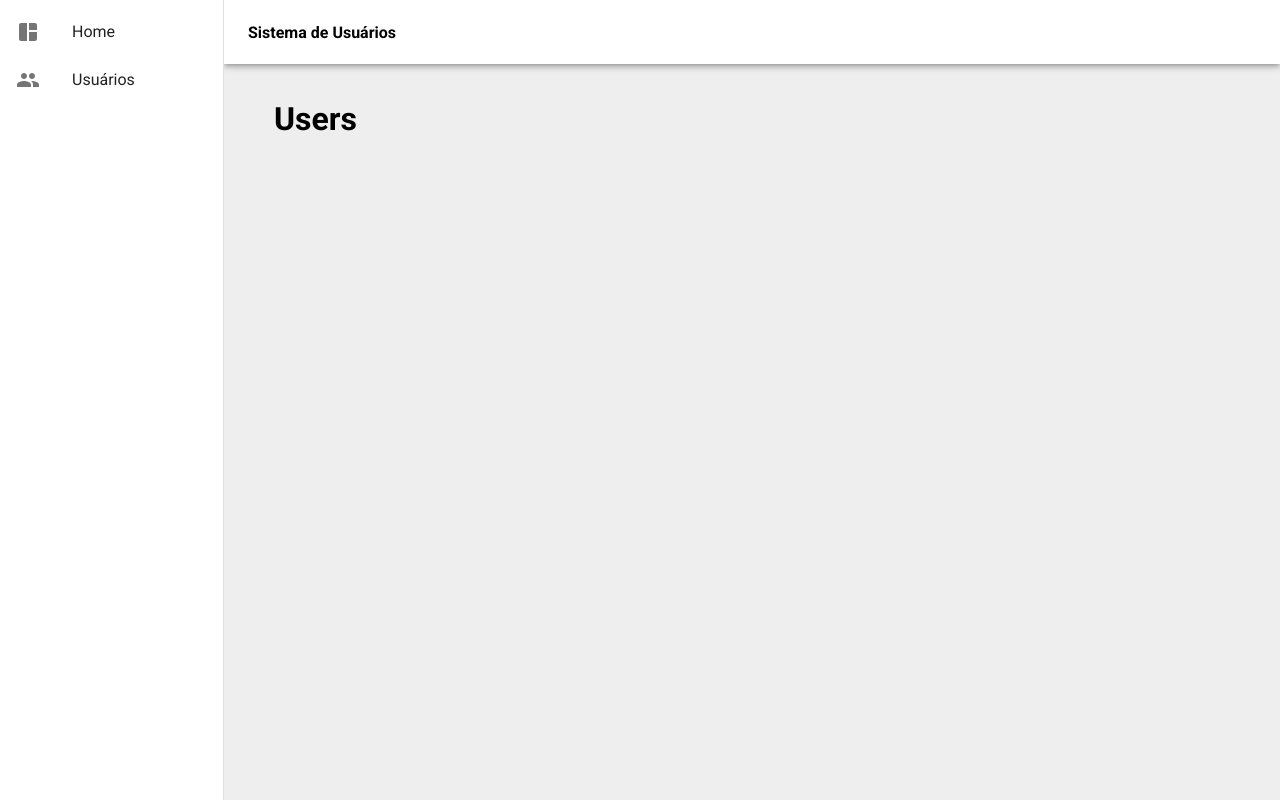
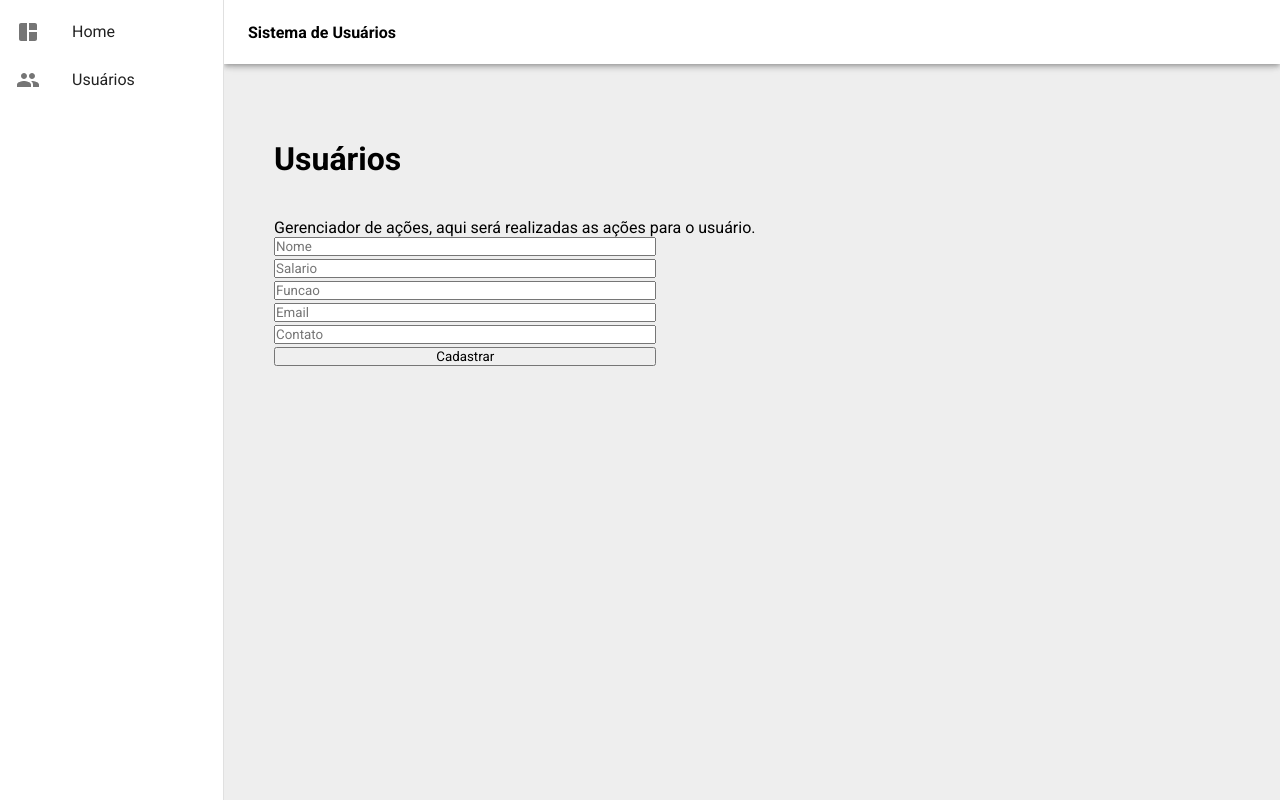
Before and after one commit to cielioqueiroz/crud-user-react, a React (Vite) app: page /users in a window 1280 px wide. Built offline with nearby package versions, Linux system fonts and the light colour scheme.

Commit message:
criando formulario e adicionando metodo de cadastro

```diff
--- a/src/pages/Home.jsx
+++ b/src/pages/Home.jsx
@@ -1,3 +1,4 @@
+import { useEffect, useState } from "react";
 import {
   Box,
   Paper,
@@ -8,7 +9,7 @@ import {
   TableHead,
   TableRow,
 } from "@mui/material";
-import { useEffect, useState } from "react";
+import PageHeader from "../components/PageHeader";
 import supabase from "./../api/supabase";
 import formater from "../helpers/global";
 
@@ -19,7 +20,7 @@ function Home() {
   const [users, setUsers] = useState([]);
 
   useEffect(() => {
-    return getUsers();
+    getUsers();
   }, []);
 
   async function getUsers() {
@@ -54,17 +55,10 @@ function Home() {
           height: "25%",
         }}
       >
-        <h2
-          style={{
-            padding: "40px 0",
-            fontSize: "2rem",
-          }}
-        >
-          Painel de Usuários
-        </h2>
-        <p>
-          Gerenciador de contas, aqui estão todos os usuários da plataforma.
-        </p>
+        <PageHeader
+          title="Painel de Usuários"
+          subtitle="Gerenciador de contas, aqui estão todos os usuários da plataforma."
+        />
       </div>
       <div
         style={{
--- a/src/pages/Users.jsx
+++ b/src/pages/Users.jsx
@@ -1,8 +1,85 @@
+import { Box } from "@mui/material";
+import PageHeader from "../components/PageHeader";
+import { useState } from "react";
+import supabase from "../api/supabase";
+
 function Users() {
+  const [formData, setFormData] = useState({
+    name: "",
+    salario: undefined,
+    funcao: "",
+    email: "",
+    contato: "",
+  });
+
+  function handleChange(e) {
+    const { name, value } = e.target;
+    setFormData({ ...formData, [name]: value });
+  }
+
+  async function handleSubmit(e) {
+    e.preventDefault();
+    console.log(formData);
+    const { data, error } = await supabase
+    .from('usuarios')
+    .insert(formData)
+  }
+
   return (
-    <>
-      <h1>Users</h1>
-    </>
+    <Box>
+      <PageHeader
+        title="Usuários"
+        subtitle="Gerenciador de ações, aqui será realizadas as ações para o usuário."
+      />
+      <div>
+        <form
+          style={{
+            display: "flex",
+            width: "40%",
+            gap: 3,
+            flexDirection: "column",
+          }}
+          onSubmit={handleSubmit}
+        >
+          <input
+            type="text"
+            placeholder="Nome"
+            value={formData.name}
+            onChange={handleChange}
+            name="name"
+          />
+          <input
+            type="number"
+            placeholder="Salario"
+            value={formData.salario}
+            onChange={handleChange}
+            name="salario"
+          />
+          <input
+            type="text"
+            placeholder="Funcao"
+            value={formData.funcao}
+            onChange={handleChange}
+            name="funcao"
+          />
+          <input
+            type="email"
+            placeholder="Email"
+            value={formData.email}
+            onChange={handleChange}
+            name="email"
+          />
+          <input
+            type="text"
+            placeholder="Contato"
+            value={formData.contato}
+            onChange={handleChange}
+            name="contato"
+          />
+          <button type="submit">Cadastrar</button>
+        </form>
+      </div>
+    </Box>
   );
 }
 
```
Also changed, not shown: 1 other file (tests, documents, lock files or other folders).
